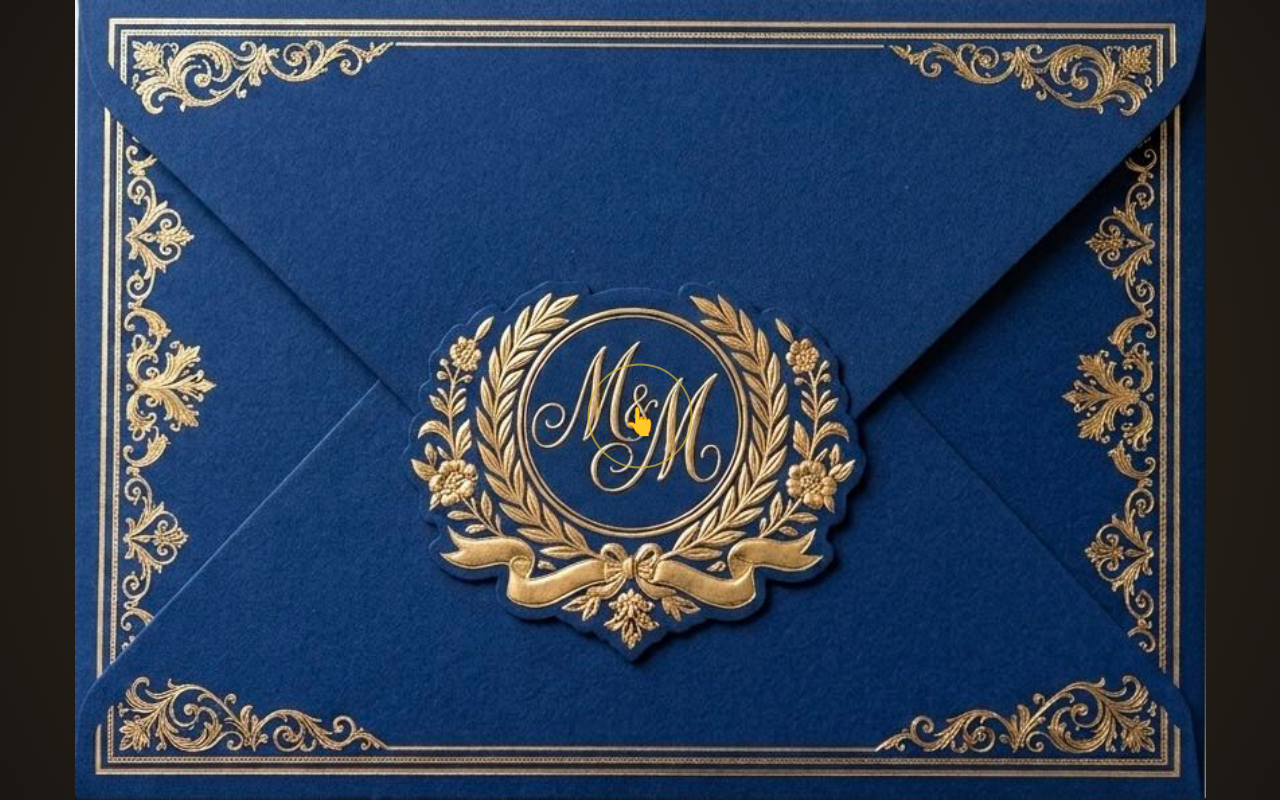
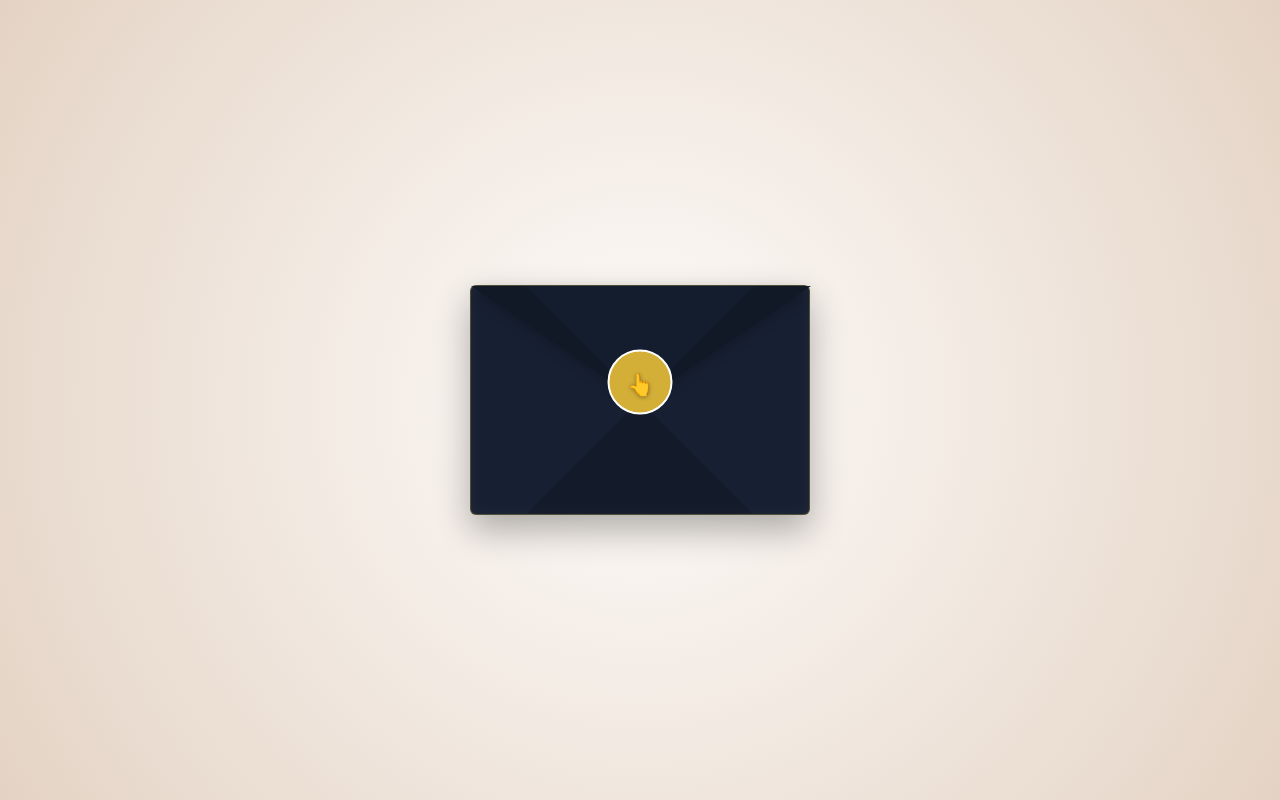
Before and after one commit to Kira1717171717/wedding-invitation, a Next.js app: page / in a window 1280 px wide. Built offline with nearby package versions, Linux system fonts and the light colour scheme; a web font is replaced by a local one.

Commit message:
Update page.js

```diff
--- a/app/page.js
+++ b/app/page.js
@@ -92,32 +92,31 @@ export default function Home() {
 
         @keyframes sealGlow {
           0% { box-shadow: 0 0 0 0 rgba(212, 175, 55, 0.8); }
-          70% { box-shadow: 0 0 0 20px rgba(212, 175, 55, 0); }
+          70% { box-shadow: 0 0 0 15px rgba(212, 175, 55, 0); }
           100% { box-shadow: 0 0 0 0 rgba(212, 175, 55, 0); }
         }
-        .wax-seal-container {
+        .wax-seal-btn {
           animation: sealGlow 2s infinite;
-          border-radius: 50%;
         }
 
         @keyframes tapMove {
           0%, 100% { transform: translateY(0) scale(1); }
-          50% { transform: translateY(6px) scale(0.95); }
+          50% { transform: translateY(4px) scale(0.95); }
         }
         .tap-icon {
           animation: tapMove 1.5s infinite ease-in-out;
         }
       `}</style>
 
-      {/* ================= شاشة المغلف بخلفية ذهبية فاخرة ================= */}
+      {/* ================= شاشة المغلف الأمامي الفاخر المدمج مع خلفية القماش ================= */}
       <div style={{
         position: 'fixed',
         top: 0,
         left: 0,
         width: '100vw',
         height: '100vh',
-        backgroundColor: '#1a1612',
-        backgroundImage: 'radial-gradient(circle, #3d3122 0%, #1a1612 100%)',
+        backgroundColor: '#f7efe5',
+        backgroundImage: 'radial-gradient(circle, rgba(255,255,255,0.8) 0%, rgba(226,208,193,0.9) 100%)',
         zIndex: 50,
         display: 'flex',
         justifyContent: 'center',
@@ -127,40 +126,69 @@ export default function Home() {
         transition: 'opacity 0.8s ease, visibility 0.8s ease',
         pointerEvents: isOpened ? 'none' : 'auto'
       }}>
+        {/* صندوق المغلف الكحلي المصمم بمسقط أمامي دقيق */}
         <div style={{
-          width: '100vw',
-          height: '100vh',
-          backgroundImage: 'url(\'/envelope.jpg\')',
-          backgroundPosition: 'center center',
-          backgroundRepeat: 'no-repeat',
-          backgroundSize: 'contain',
+          width: '340px',
+          height: '230px',
+          backgroundColor: '#1b263b',
+          borderRadius: '6px',
+          boxShadow: '0 15px 35px rgba(0,0,0,0.3), inset 0 0 15px rgba(255,255,255,0.05)',
           position: 'relative',
           display: 'flex',
           justifyContent: 'center',
-          alignItems: 'center'
+          alignItems: 'center',
+          border: '1px solid rgba(212, 175, 55, 0.3)'
         }}>
+          {/* لسان المغلف العلوي (المثلث) */}
+          <div style={{
+            position: 'absolute',
+            top: 0,
+            left: 0,
+            width: '0',
+            height: '0',
+            borderLeft: '170px solid transparent',
+            borderRight: '170px solid transparent',
+            borderTop: '115px solid #141d2d',
+            filter: 'drop-shadow(0 4px 6px rgba(0,0,0,0.2))'
+          }} />
+
+          {/* خط طيات المغلف الجانبية */}
+          <div style={{
+            position: 'absolute',
+            bottom: 0,
+            left: 0,
+            width: '100%',
+            height: '100%',
+            background: 'linear-gradient(135deg, transparent 50%, rgba(0,0,0,0.15) 50%), linear-gradient(225deg, transparent 50%, rgba(0,0,0,0.15) 50%)',
+            pointerEvents: 'none',
+            borderRadius: '6px'
+          }} />
+
+          {/* الختم الشمعي في منتصف المغلف */}
           <button
             onClick={handleOpenInvitation}
-            className="wax-seal-container"
+            className="wax-seal-btn"
             title="اضغط لفتح الدعوة"
             style={{
               position: 'absolute',
-              width: '105px',
-              height: '105px',
+              width: '65px',
+              height: '65px',
               borderRadius: '50%',
-              backgroundColor: 'transparent',
-              border: '2px solid rgba(212, 175, 55, 0.7)',
+              backgroundColor: '#d4af37',
+              border: '2px solid #fff',
               cursor: 'pointer',
               outline: 'none',
-              top: '52%',
+              top: '42%',
               left: '50%',
               transform: 'translate(-50%, -50%)',
               display: 'flex',
               justifyContent: 'center',
-              alignItems: 'center'
+              alignItems: 'center',
+              boxShadow: '0 4px 10px rgba(0,0,0,0.4)',
+              zIndex: 10
             }}
           >
-            <span className="tap-icon" style={{ fontSize: '1.8rem', filter: 'drop-shadow(0 2px 4px rgba(0,0,0,0.5))' }}>
+            <span className="tap-icon" style={{ fontSize: '1.4rem', filter: 'drop-shadow(0 1px 2px rgba(0,0,0,0.4))' }}>
               👆
             </span>
           </button>
@@ -178,7 +206,7 @@ export default function Home() {
         backgroundColor: '#1a1612'
       }}>
 
-        {/* الخلفية الذهبية الفخمة المتناسقة مع الختم والمغلف */}
+        {/* الخلفية الذهبية الفخمة */}
         <div style={{
           position: 'fixed',
           top: 0,
```
